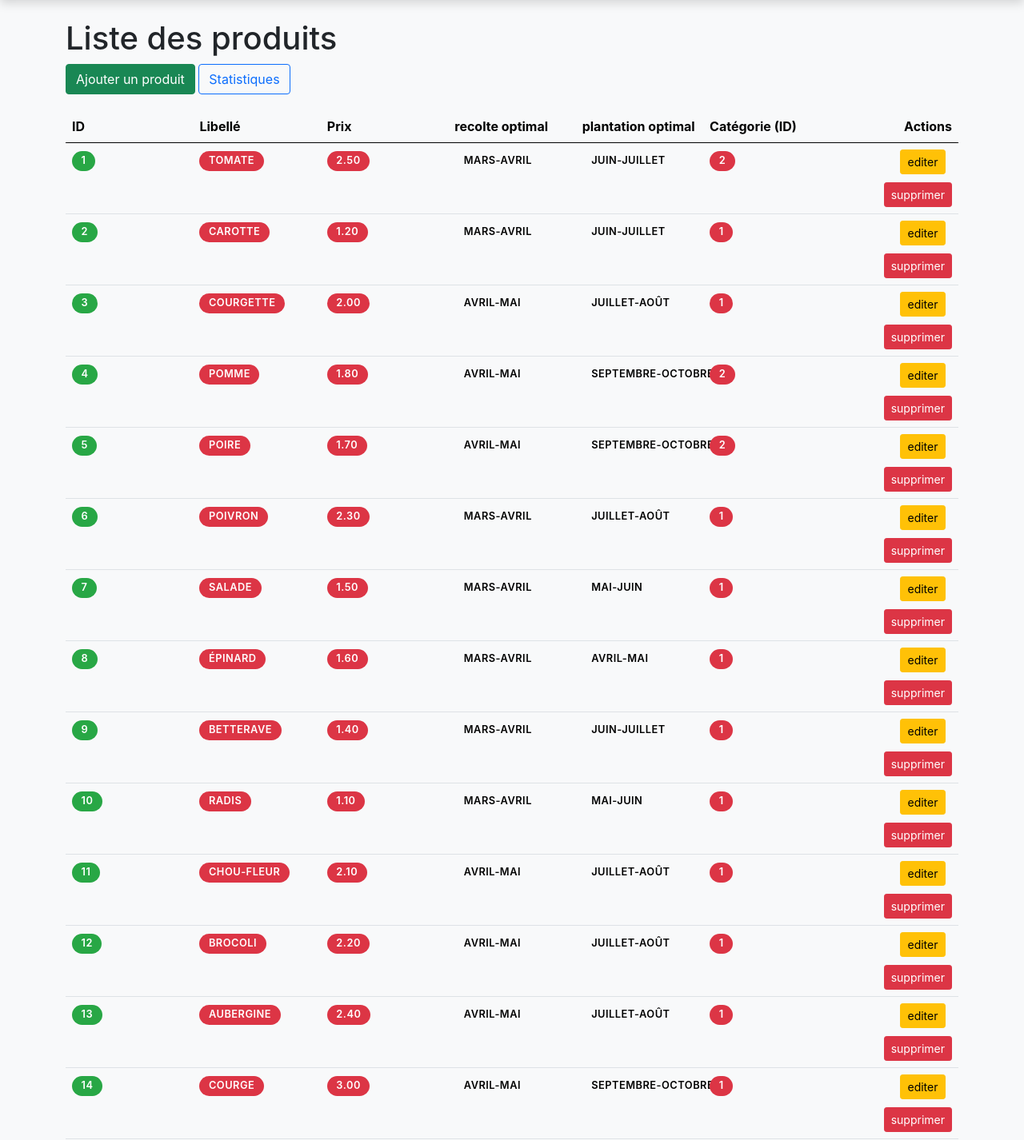
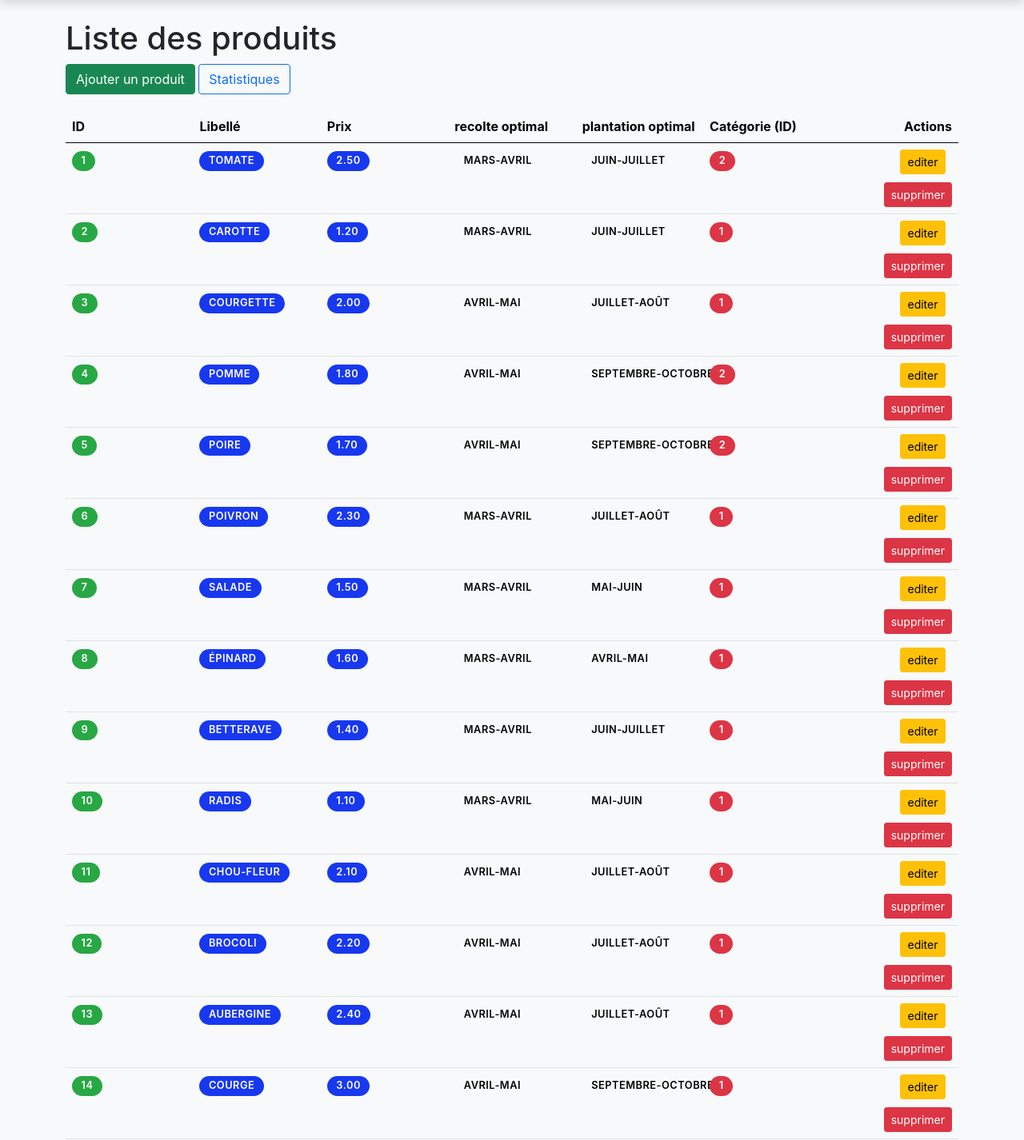
Before and after one commit to Lukasbre/vval.incorportion_mon_potager, a Flask app: page /produit/show in a window 1280 px wide. Shown: the part 136-1562 px from the top of the page at 80% size. Run offline with Flask 3, Linux system fonts and the light colour scheme; data comes from the database, SQL or seed files in the repository; some libraries are stand-ins or nearby versions.

Commit message:
Update show_produit.html

```diff
--- a/Projet_SAE/templates/produit/show_produit.html
+++ b/Projet_SAE/templates/produit/show_produit.html
@@ -31,8 +31,8 @@
         {% for produit in produits %}
             <tr>
                 <td><span class="badge rounded-pill" style="background-color:#28a745; color:white;">{{ produit.id }}</span></td>
-                <td><span class="badge rounded-pill" style="background-color:#dc3545; color:white;">{{ produit.libelle }}</span></td>
-                <td><span class="badge rounded-pill" style="background-color:#dc3545; color:white;">{{ produit.prix }}</span></td>
+                <td><span class="badge rounded-pill" style="background-color:#1838F0; color:white;">{{ produit.libelle }}</span></td>
+                <td><span class="badge rounded-pill" style="background-color:#1838F0; color:white;">{{ produit.prix }}</span></td>
                 <td><span class="badge rounded-pill" style="color: black">{{ produit.recolte }}</span></td>
                 <td><span class="badge rounded-pill" style="color: black">{{ produit.plantation }}</span></td>
                 <td><span class="badge rounded-pill" style="background-color:#dc3545; color:white;">{{ produit.categorie_id }}</span></td>
@@ -49,4 +49,5 @@
     <h2 class="alert alert-info m-3"> La liste des produits est vide</h2>
 {% endif %}
 
+
 {% endblock %}
```
